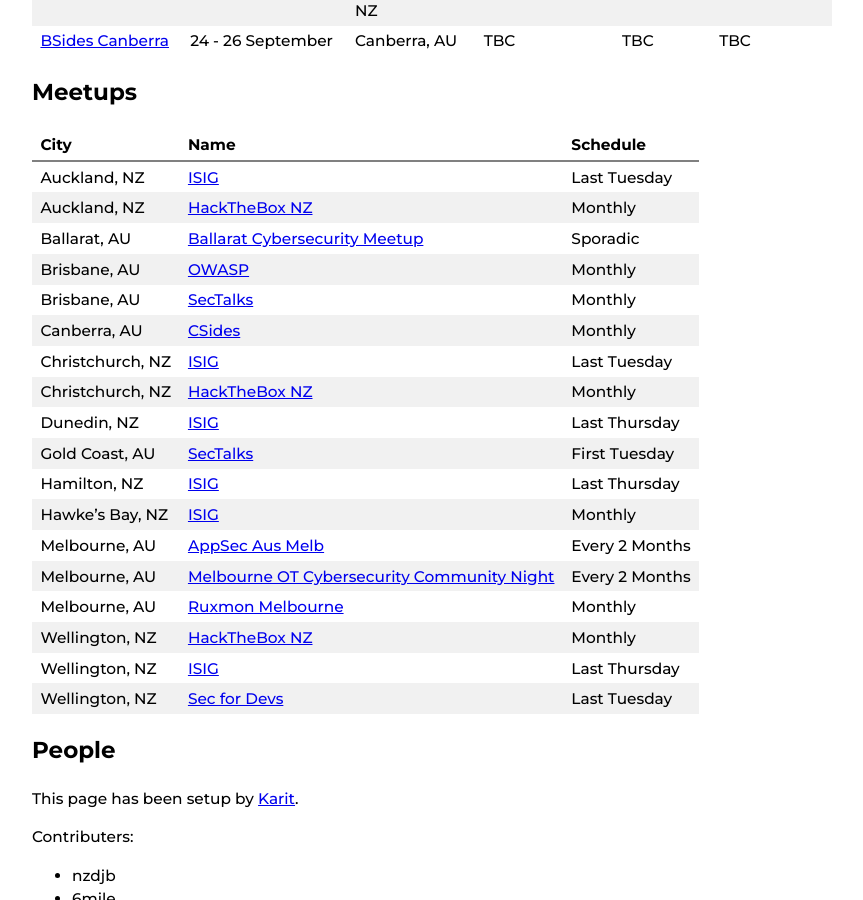
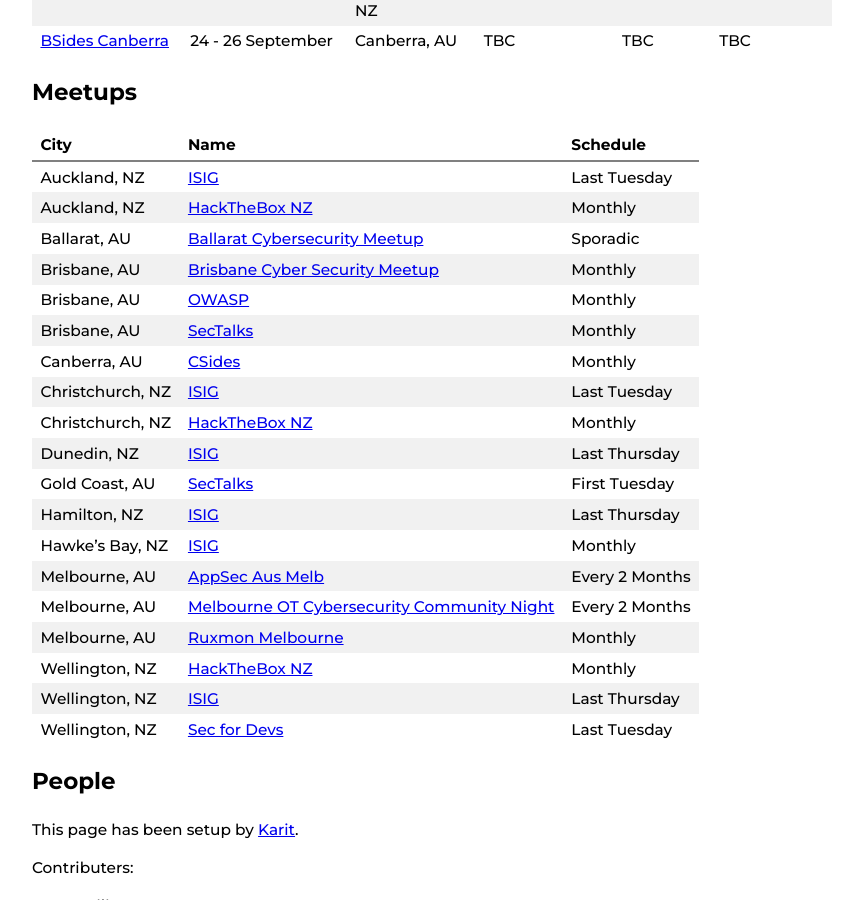
Before and after one commit to nzkarit/downundercons, a Jekyll site: the page built from index.markdown, in a window 1280 px wide and 900 px high, scrolled down 1040 px. Shown: the whole window, without its empty margins (208-1071 px from the left). Built offline with Jekyll 4.4.1, drawn with Linux system fonts in a browser that asks for light colours.

Commit message:
Update index.markdown

```diff
--- a/index.markdown
+++ b/index.markdown
@@ -37,6 +37,7 @@ These are a list of hacker/infosec cons and meetups in the NZ and Aussie Area.
 | Auckland, NZ | [ISIG](https://isig.org.nz/) | Last Tuesday |
 | Auckland, NZ | [HackTheBox NZ](https://www.meetup.com/hack-the-box-meetup-new-zealand/) | Monthly |
 | Ballarat, AU | [Ballarat Cybersecurity Meetup](https://federation.edu.au/icsl/icsl-conferences/cybersecurity-meetup) | Sporadic |
+| Brisbane, AU | [Brisbane Cyber Security Meetup](https://www.meetup.com/meetup-group-agfkzpmt/) | Monthly |
 | Brisbane, AU | [OWASP](https://www.meetup.com/brisbane-owasp-meetup-group/) | Monthly |
 | Brisbane, AU | [SecTalks](https://www.meetup.com/SecTalks-Brisbane/) | Monthly |
 | Canberra, AU | [CSides](https://www.bsidesau.com.au/csides.html) | Monthly |
```
